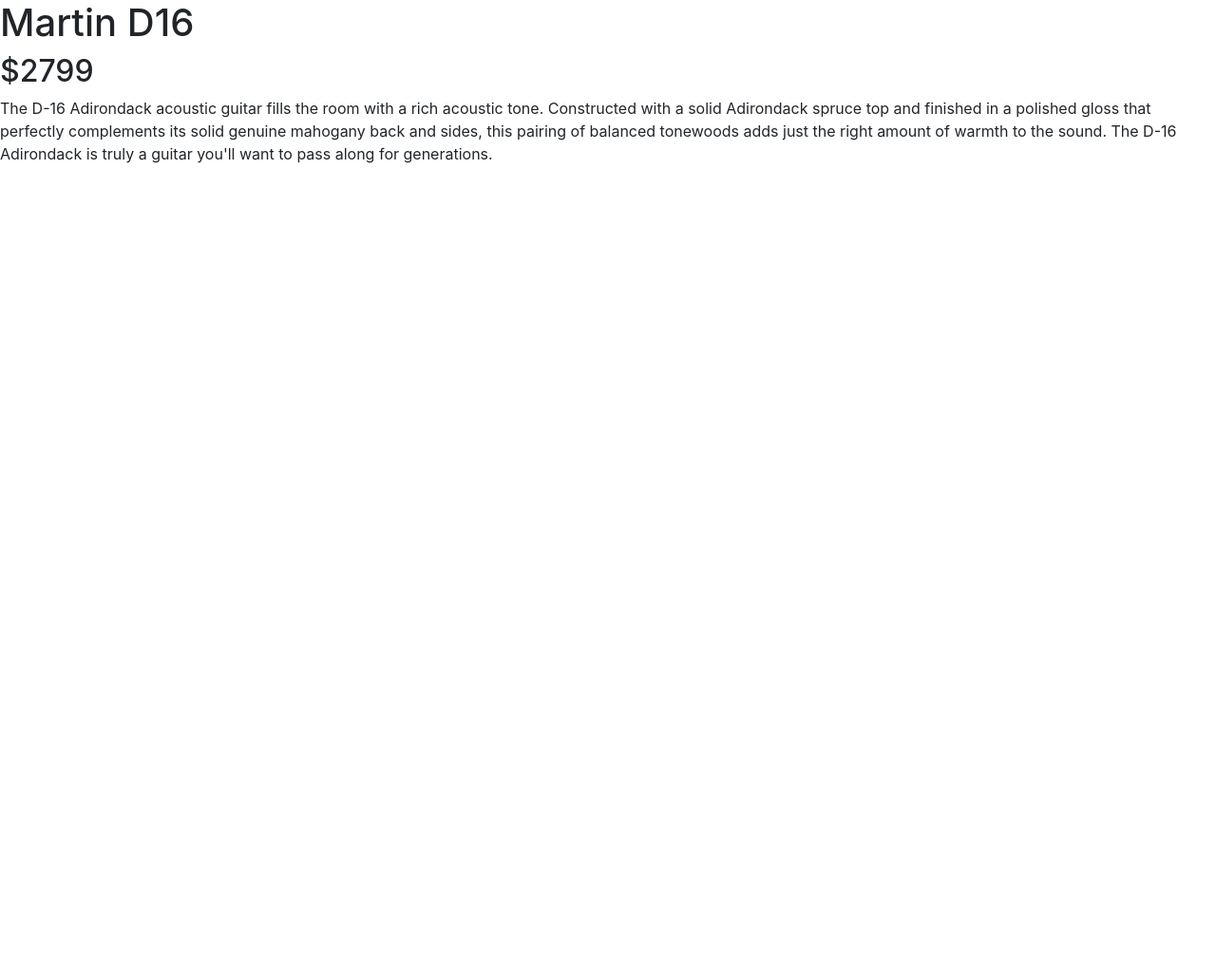
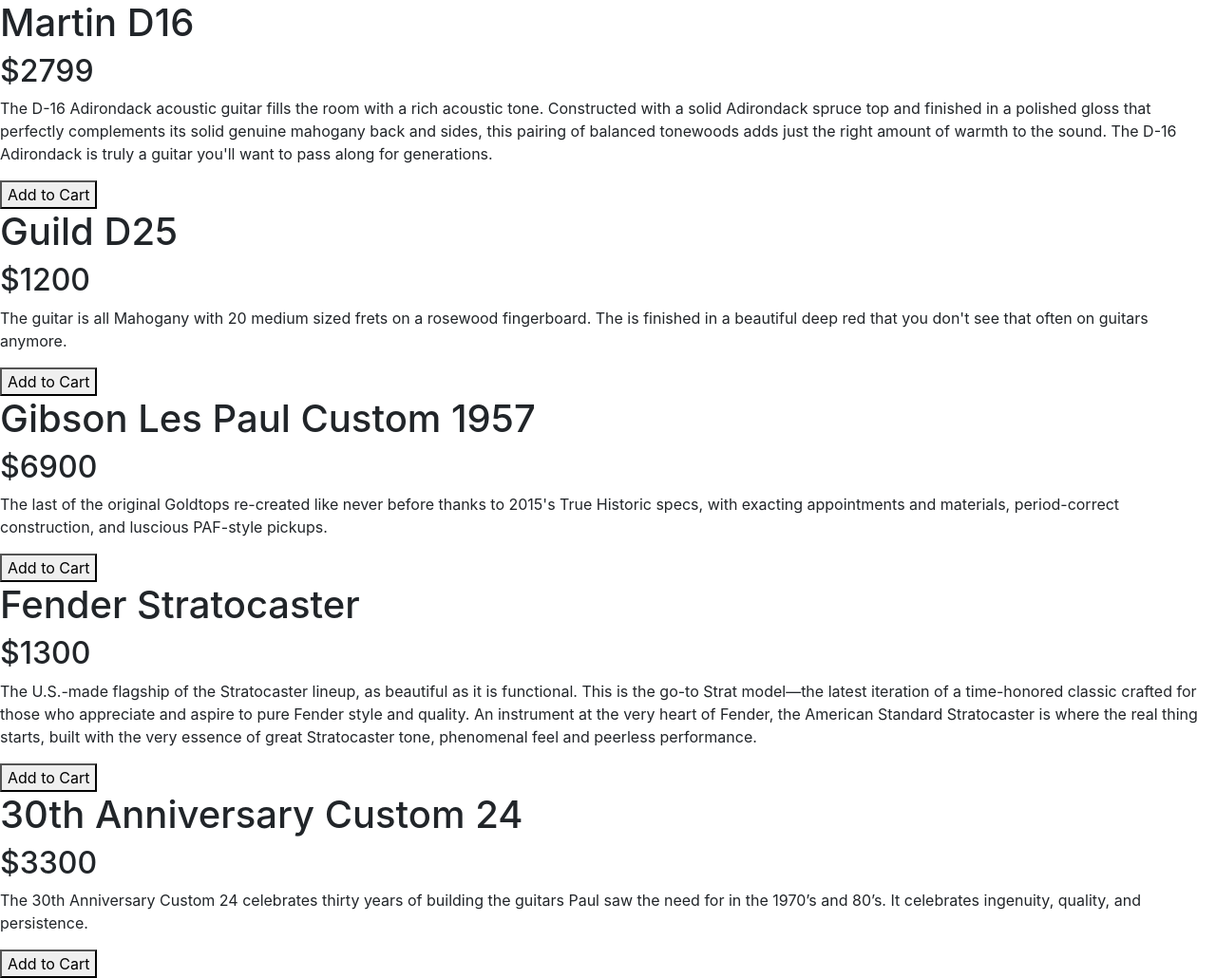
Before and after one commit to micahcourey/StoreAngularJS, a plain HTML site: page index.html in a window 1280 px wide. Shown: the whole page at 95% size. Before the commit the page ends 800 px from the top, so only its background shows below. Drawn offline with nearby package versions, Linux system fonts and the light colour scheme.

Commit message:
add multiple products and display them  using ng-repeat

```diff
--- a/app.js
+++ b/app.js
@@ -2,13 +2,44 @@
   var app = angular.module('store', [ ]);
 
   app.controller('StoreController', function(){
-    this.product = guitar;
+    this.products = guitars;
   });
 
-  var guitar = {
-    name: 'Martin D16',
-    price: 2799.00,
-    description: "The D-16 Adirondack acoustic guitar fills the room with a rich acoustic tone. Constructed with a solid Adirondack spruce top and finished in a polished gloss that perfectly complements its solid genuine mahogany back and sides, this pairing of balanced tonewoods adds just the right amount of warmth to the sound. The D-16 Adirondack is truly a guitar you'll want to pass along for generations.",
-    canPurchase: false
-  }
+  var guitars = [
+    {
+      name: "Martin D16",
+      price: 2799.00,
+      description: "The D-16 Adirondack acoustic guitar fills the room with a rich acoustic tone. Constructed with a solid Adirondack spruce top and finished in a polished gloss that perfectly complements its solid genuine mahogany back and sides, this pairing of balanced tonewoods adds just the right amount of warmth to the sound. The D-16 Adirondack is truly a guitar you'll want to pass along for generations.",
+      canPurchase: true,
+      soldOut: false,
+    },
+    {
+      name: "Guild D25",
+      price: 1200.00,
+      description: "The guitar is all Mahogany with 20 medium sized frets on a rosewood fingerboard. The is finished in a beautiful deep red that you don't see that often on guitars anymore.",
+      canPurchase: true,
+      soldOut: false,
+    },
+    {
+      name: "Gibson Les Paul Custom 1957",
+      price: 6900.00,
+      description: "The last of the original Goldtops re-created like never before thanks to 2015's True Historic specs, with exacting appointments and materials, period-correct construction, and luscious PAF-style pickups.",
+      canPurchase: true,
+      soldOut: false,
+    },
+    {
+      name: "Fender Stratocaster",
+      price: 1300.00,
+      description: "The U.S.-made flagship of the Stratocaster lineup, as beautiful as it is functional. This is the go-to Strat model—the latest iteration of a time-honored classic crafted for those who appreciate and aspire to pure Fender style and quality. An instrument at the very heart of Fender, the American Standard Stratocaster is where the real thing starts, built with the very essence of great Stratocaster tone, phenomenal feel and peerless performance.",
+      canPurchase: true,
+      soldOut: false,
+    },
+    {
+      name: "30th Anniversary Custom 24",
+      price: 3300.00,
+      description: "The 30th Anniversary Custom 24 celebrates thirty years of building the guitars Paul saw the need for in the 1970’s and 80’s. It celebrates ingenuity, quality, and persistence.",
+      canPurchase: true,
+      soldOut: false,
+    },
+  ];
 })();
--- a/index.html
+++ b/index.html
@@ -4,13 +4,16 @@
     <link rel="stylesheet" type="text/css" href="bootstrap.min.css" />
     <title></title>
   </head>
-  <body>
-    <div ng-controller="StoreController as store">
-      <h1> {{store.product.name}} </h1>
-      <h2> ${{store.product.price}} </h2>
-      <p> {{store.product.description}} </p>
-      <button ng-show="store.product.canPurchase"> Add to Cart </button>
+  <body ng-controller="StoreController as store">
+    <div ng-repeat="product in store.products">
+      <div ng-hide="product.soldOut">
+        <h1> {{product.name}} </h1>
+        <h2> ${{product.price}} </h2>
+        <p> {{product.description}} </p>
+        <button ng-show="product.canPurchase"> Add to Cart </button>
+      </div>
     </div>
+
     <script type="text/javascript" src="lib/angular.js"></script>
     <script type="text/javascript" src="app.js"></script></script>
   </body>
```
Also changed, not shown: README.md (added).
